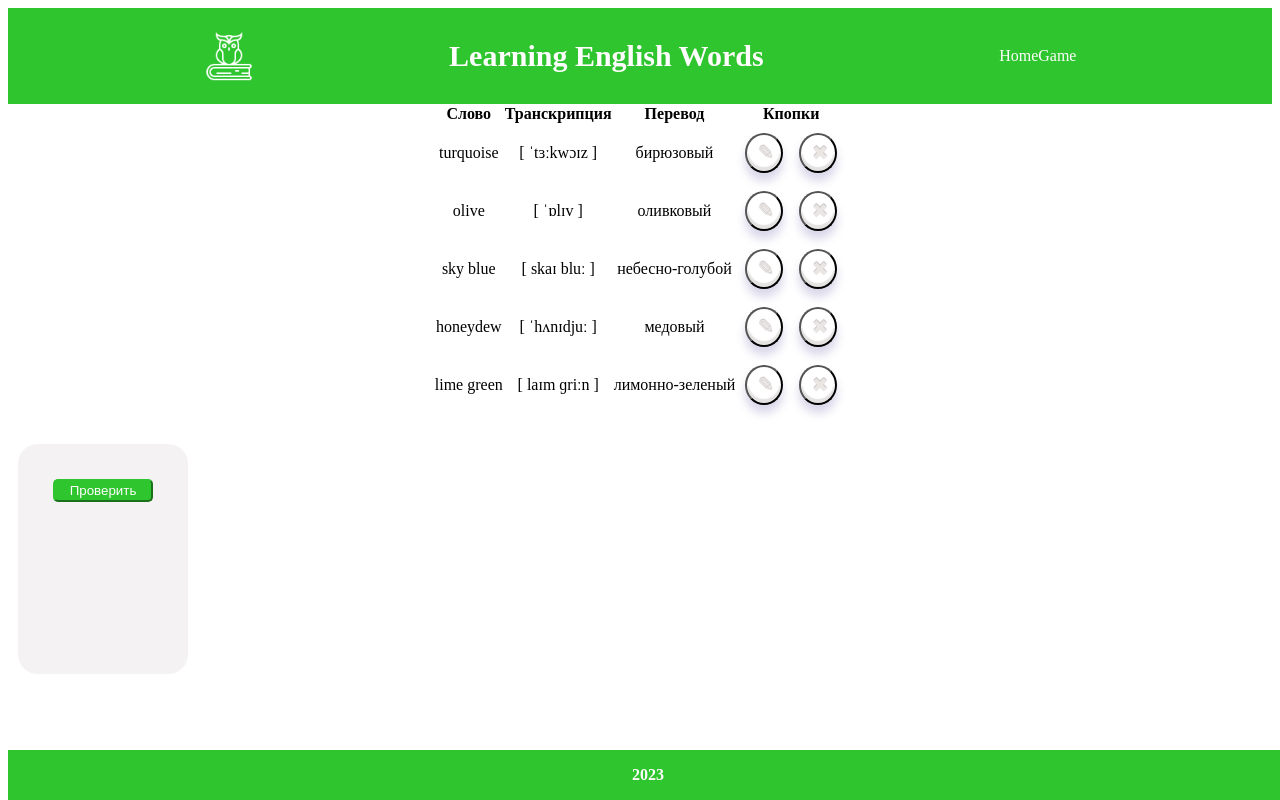
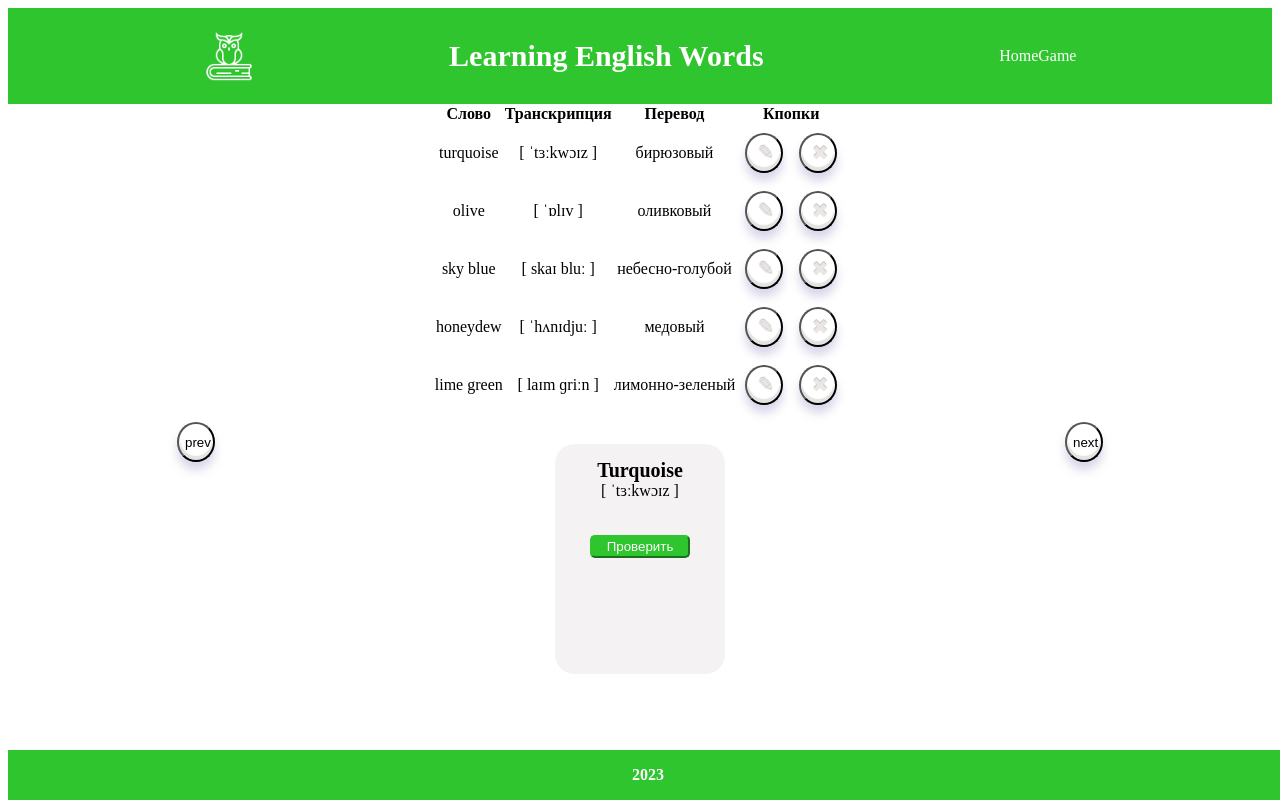
Before and after one commit to JuliaMichaela/English-learning-app, a React (Create React App) app: page / in a window 1280 px wide. Built offline with nearby package versions, Linux system fonts and the light colour scheme; the HTML template or start-up script is replaced by a standard one.

Commit message:
edited WordCardMap

```diff
--- a/src/App.js
+++ b/src/App.js
@@ -1,15 +1,20 @@
+import React from 'react';
 import Footer from './components/Footer/Footer';
 import Header from './components/Header/Header';
 import Table from './components/Table/Table';
-import WordCard from './components/WordCard/WordCard'
+import WordCardMap from './components/WordCardMap/WordCardMap'
 import './style/App.css';
+
+import words from './assets/data.json';
 
 function App() {
   return (
     <div className="App">
     <Header/>
     <Table/>
-    <WordCard/>
+    <WordCardMap
+      words={words}
+      position={0}/>
     <Footer/>
     </div>
   );
--- a/src/components/WordCardMap/WordCardMap.jsx
+++ b/src/components/WordCardMap/WordCardMap.jsx
@@ -1,4 +1,4 @@
-import React from 'react'
+import React, { useState } from 'react'
 import WordCard from '../WordCard/Wordcard'
 
 const WordCardMap = (props) => {
```
